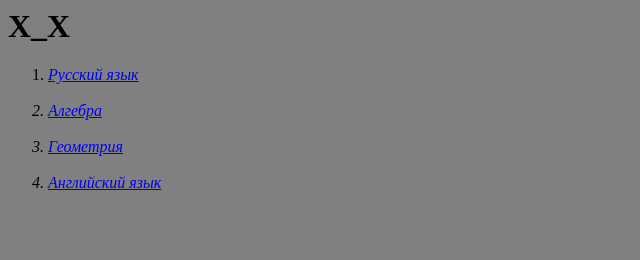
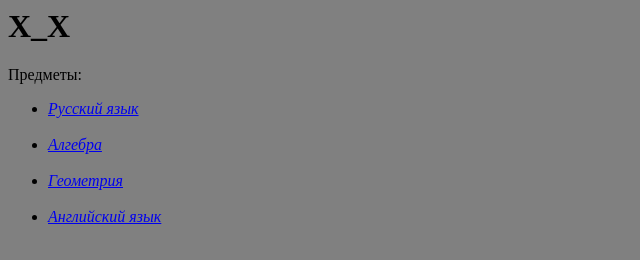
Before and after one commit to Mark321456/schoolh, a plain HTML site: page index.html in a window 1280 px wide. Shown: the whole page, without its empty margins (0-640 px from the left). Drawn offline with Linux system fonts and the light colour scheme.

Commit message:
Add files via upload

```diff
--- a/index.html
+++ b/index.html
@@ -3,7 +3,8 @@
 </head>
 <body bgcolor="grey">
 <h1>X_X</h1>
-<ol><li><em><a href="https://www.euroki.org/gdz/ru/russkiy/9_klass/m_razumovskaja_1" target="_blank">Русский язык </a></li>
+Предметы:
+<ul><li><em><a href="https://www.euroki.org/gdz/ru/russkiy/9_klass/m_razumovskaja_1" target="_blank">Русский язык </a></li>
 
 <br><li><em><a href="https://www.euroki.org/gdz/ru/algebra/9_klass/reshebnik-po-algebre-9-klass-makarychev-fgos-302" target="_blank">Алгебра</a></em></li>
 
```
